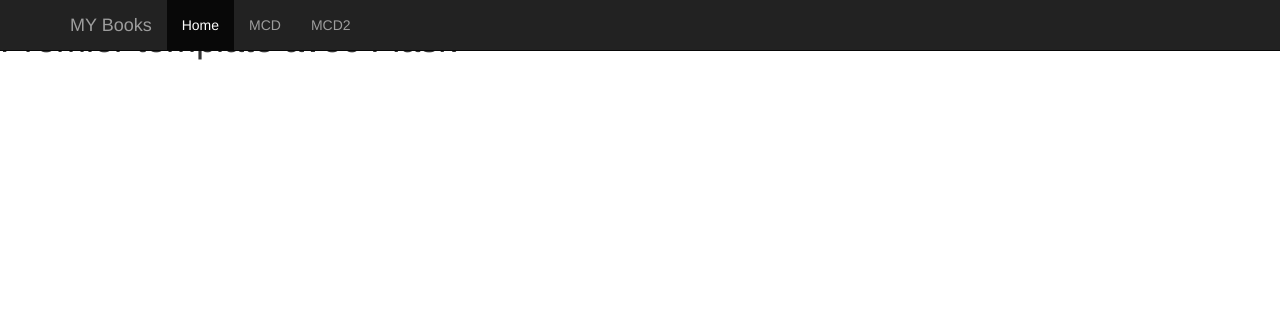
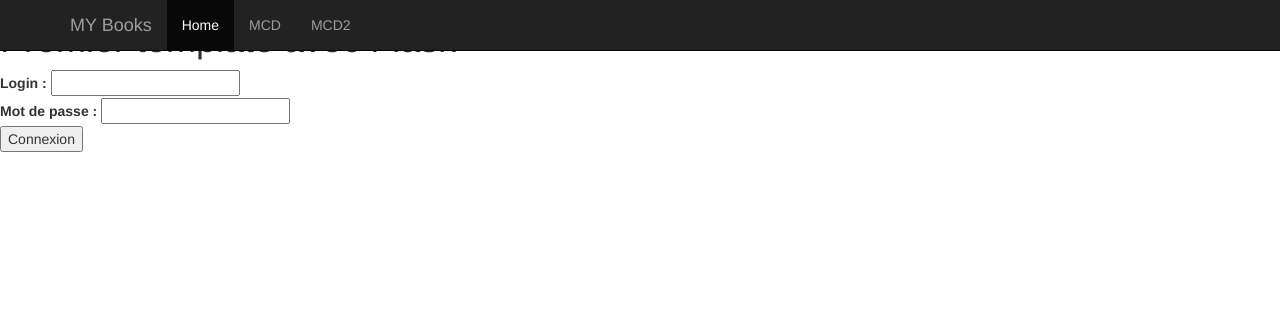
Before and after one commit to QuentinCognard/ProjectMCDHelper, a Flask app: page / in a window 1280 px wide. Shown: the top 311 px of the page. Run offline with Flask 2, Linux system fonts and the light colour scheme; some libraries are stand-ins or nearby versions.

Commit message:
Formulaire Login + Mot de passe

```diff
--- a/Projet_flask/projet/templates/connexion.html
+++ b/Projet_flask/projet/templates/connexion.html
@@ -34,6 +34,20 @@
 {% endblock %}
 {% block content %}
 <h1>{{ title }}</h1>
+<form action="/ma-page-de-traitement" method="post">
+    <div>
+        <label for="login">Login :</label>
+        <input type="text" id="login" />
+    </div>
+    <div>
+        <label for="password">Mot de passe :</label>
+        <input type="password" id="password" />
+    </div>
+
+    <div class="button">
+        <button type="submit">Connexion</button>
+    </div>
+</form>
 {% block main %}
 {% endblock %}
 {% endblock %}
```
